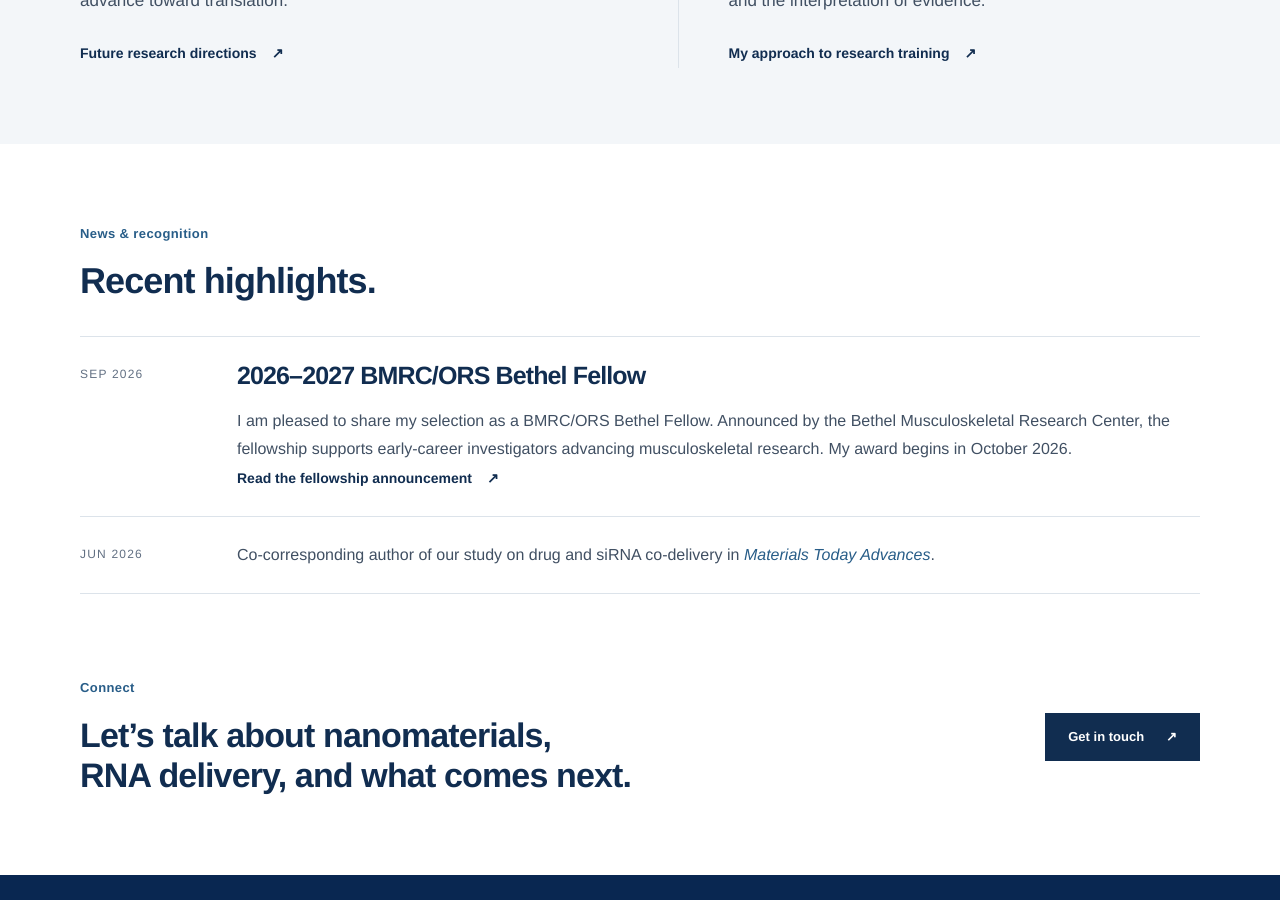
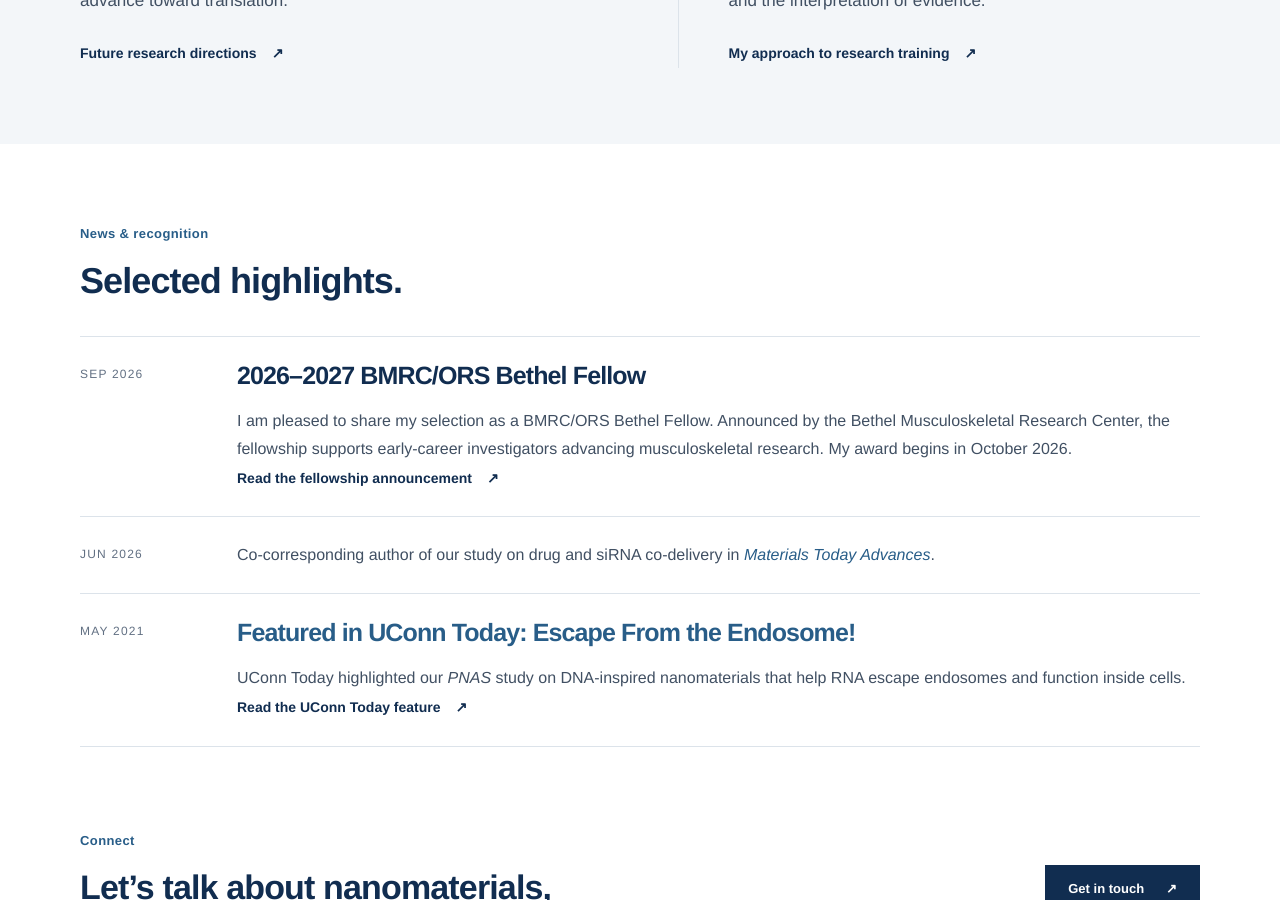
Before and after one commit to biojhleena-glitch/biojhleena-glitch.github.io, a Jekyll site: the page built from _pages/about.html, in a window 1280 px wide and 900 px high, scrolled down 4664 px. Built offline with Jekyll 4.4.1, drawn with Linux system fonts in a browser that asks for light colours.

Commit message:
Add the UConn Today endosomal escape feature to news

```diff
--- a/_pages/about.html
+++ b/_pages/about.html
@@ -97,7 +97,7 @@ home: true
 </div></section>
 
 <section id="news" class="candidate-updates content-width" aria-labelledby="news-title">
-  <div class="section-heading"><div><p class="eyebrow">News &amp; recognition</p><h2 id="news-title">Recent highlights.</h2></div></div>
+  <div class="section-heading"><div><p class="eyebrow">News &amp; recognition</p><h2 id="news-title">Selected highlights.</h2></div></div>
   <div class="update-row">
     <time datetime="2026-09">SEP 2026</time>
     <div>
@@ -107,6 +107,14 @@ home: true
     </div>
   </div>
   <div class="update-row"><time datetime="2026-06">JUN 2026</time><p>Co-corresponding author of our study on drug and siRNA co-delivery in <a href="https://doi.org/10.1016/j.mtadv.2026.100845"><em>Materials Today Advances</em></a>.</p></div>
+  <div class="update-row">
+    <time datetime="2021-05-17">MAY 2021</time>
+    <div>
+      <h3><a href="https://today.uconn.edu/2021/05/escape-from-the-endosome/">Featured in UConn Today: Escape From the Endosome!</a></h3>
+      <p>UConn Today highlighted our <em>PNAS</em> study on DNA-inspired nanomaterials that help RNA escape endosomes and function inside cells.</p>
+      <a class="text-link" href="https://today.uconn.edu/2021/05/escape-from-the-endosome/">Read the UConn Today feature <span aria-hidden="true">↗</span></a>
+    </div>
+  </div>
 </section>
 
 <section class="candidate-contact content-width"><div><p class="eyebrow">Connect</p><h2>Let’s talk about nanomaterials,<br> RNA delivery, and what comes next.</h2></div><a class="button button-primary" href="mailto:jinhyung.lee@uconn.edu">Get in touch <span aria-hidden="true">↗</span></a></section>
```
